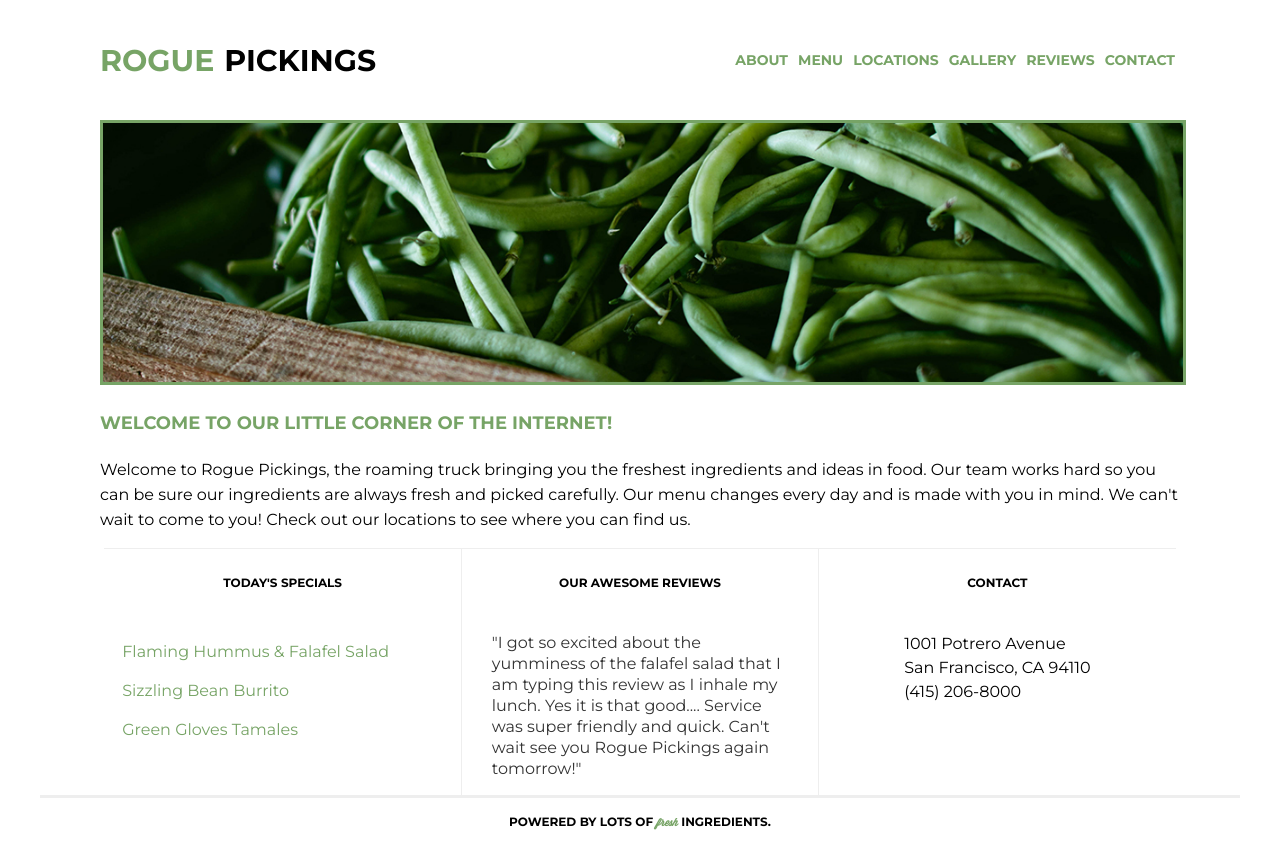
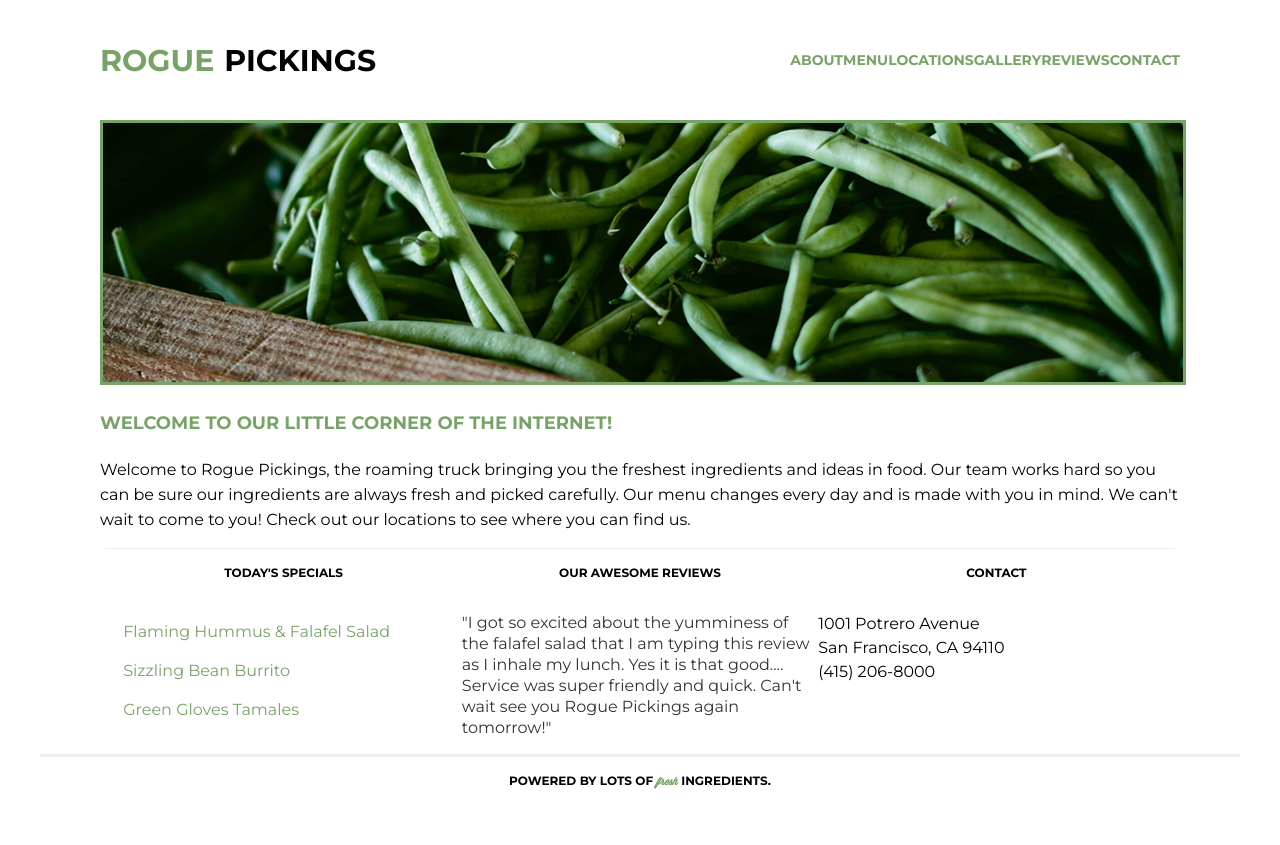
Before and after one commit to CaseyPitman/rogue-pickings-responsive, a plain HTML site: page index.html in a window 1280 px wide. After the commit the page ends 804 px from the top, so only its background shows below. Drawn offline with Linux system fonts and the light colour scheme.

Commit message:
made suggested changes - stuck on nav menu

```diff
--- a/css/main.css
+++ b/css/main.css
@@ -5,6 +5,7 @@
 html{
 	font-size:16px;
 }
+
 body {
 	display:flex;
 	justify-content:center;
@@ -18,11 +19,10 @@ body {
 	display:flex;
 	justify-content:center;
 	align-items:center;
-	flex-flow:column wrap;
+	flex-flow:row wrap;
 	max-width: 1200px;
 	/*margin: 0 auto;*/
 	width:100%;
-
 }
 
 h1,
@@ -33,15 +33,19 @@ h4 {
 	text-transform: uppercase;
 	font-weight: 700;
 }
+
 h1 {
 	font-size: 1.875em;
 }
+
 h2 {
     font-size: 1.5em;
 }
+
 h3 {
 	font-size: 1.125em;
 }
+
 h4 {
 	font-size: 0.75em;
 }
@@ -49,14 +53,13 @@ h4 {
 p {
 	font-size: 0.875em;
 	line-height: 21px;
-    padding: 0 30px;
 }
 
 header {
 	display:flex;
 	justify-content:center;
 	align-items:center;
-	flex-flow:column wrap;
+	flex-flow:row wrap;
 	Width:90%;
 }
 
@@ -65,6 +68,7 @@ header h1 {
 	justify-content:center;
 	width:100%;
 }
+
 header h1 span {
 	padding-right:10px;
 	color: #77a466;
@@ -74,25 +78,33 @@ header nav {
 	border-top: 3px solid #77a466;
 	padding: 46px 0;
 	width:100%;
-}
-header nav ul {
 	display:flex;
 	justify-content:center;
 	align-items:center;
-	flex-flow:column wrap;
+	flex-flow:row wrap;
+}
+
+header nav ul {
 	margin: 0;
-	padding: 0;
+	/*padding: 0;
+	text-align:center;*/
 }
+
 header nav ul li {
 	text-transform: uppercase;
 	font-weight: 700;
 	font-size: 0.875em;
-	padding: 5px;
-	display: inline;
+	padding: 5px 0 5px 0;
+	list-style: none;
+	width:100%;
+
 }
+
 header nav ul li a{
 	text-decoration: none;
 	color:#77a466;
+	display:inline-flex;
+	width:100%;
 }
 
 .top-section,
@@ -131,45 +143,37 @@ header nav ul li a{
 	line-height: 25px;
 }
 
-/******************************************
-* sections and menu need to be align item *
-* to the start - see example 			  *
-******************************************/
 
 .section-one,
 .section-two,
 .section-three {
 	display:flex;
-	justify-content:center;
+	justify-content:flex-start;
 	align-items:center;
-	flex-flow:column wrap;
-	width: 90%;
+	flex-flow:row wrap;
+	width: 100%;
 	height: auto;
 	border-top: 1px solid #eee;
 }
 
 .section-one h4 {
-	padding: 10px 0;
+	/*padding: 10px 0;*/
 }
 
-.section-two {
+/*.section-two {
 	border-left: 1px solid #eee;
 	border-right: 1px solid #eee;
 }
 
 .section-two h4,
 .section-three h4 {
-	padding: 10px 30px;
-}
+	padding: 10px;
+}*/
 
 .menu {
-	display:flex;
-	justify-content:center;
-	align-items:center;
-	flex-flow:column wrap;
 	list-style: none;
 	padding: 0;
-	width:90%;
+
 }
 .menu li {
 	padding: 10px 0;
@@ -177,20 +181,16 @@ header nav ul li a{
 }
 
 .reviews {
-	display:flex;
-	justify-content:center;
-	align-items:center;
 	color: #333;
 	font-size: 1em;
 	line-height: 21px;
+
 }
 
 .address {
-	display:flex;
-	justify-content:center;
-	align-items:center;
 	font-size: 1em;
 	line-height: 24px;
+	width:100%;
 }
 
 footer {
```
